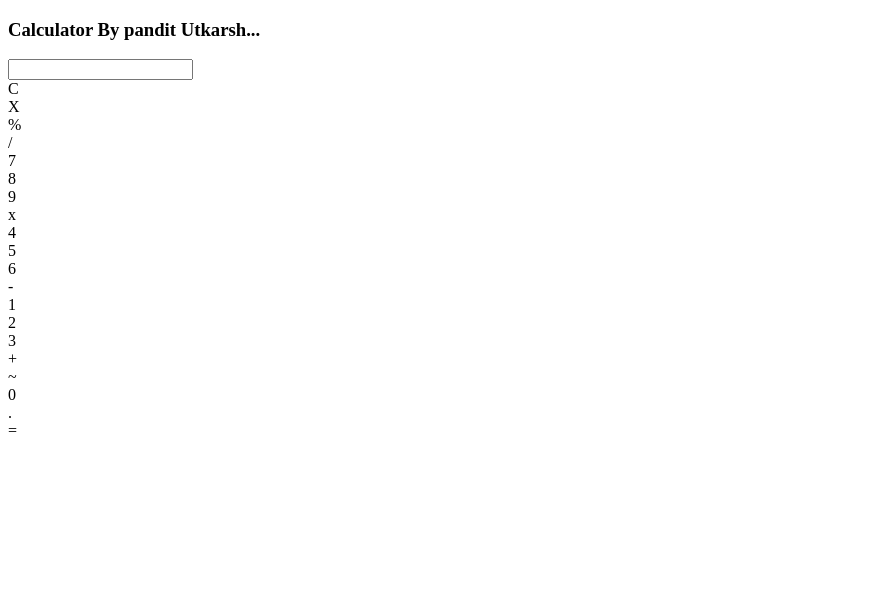
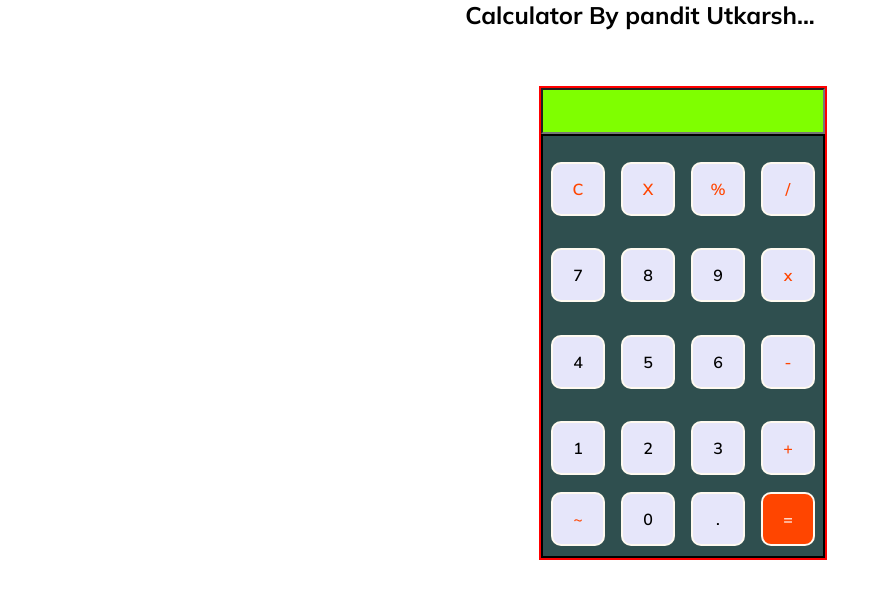
Before and after one commit to Utkp5/Calculator, a plain HTML site: page index.html in a window 1280 px wide. Shown: the whole page, without its empty margins (0-882 px from the left). Drawn offline with Linux system fonts and the light colour scheme.

Commit message:
make index.html and css file

```diff
--- a/index.css
+++ b/index.css
@@ -0,0 +1,57 @@
+@import url('https://fonts.googleapis.com/css2?family=Mulish:wght@200;300;400;500;600;700;800&display=swap');
+      * {
+        margin: 0;
+        font-family: 'Mulish', sans-serif;
+      }
+      #h3 {
+        text-align: center;
+        font-size: x-large;
+      }
+      #input_text {
+        height: 40px;
+        width: 276px;
+        text-align: end;
+        font-size: xx-large;
+        font-weight: 600;
+        background: chartreuse;
+      }
+      .main {
+        position: absolute;
+        top: 85.5px;
+        left: 539px;
+        display: flex;
+        align-items: center;
+        flex-direction: column;
+        border: 2px solid red;
+      }
+      .container {
+        background-color: darkslategray;
+        height: 400px;
+        width: 280px;
+        display: grid;
+        grid-template-columns: 1fr 1fr 1fr 1fr;
+        grid-template-rows: 1fr 1fr 1fr 1fr;
+        place-items: center;
+        padding: 10px 0px;
+        border: 2px solid black;
+        /* border-radius: 10px; */
+      }
+      .item {
+        background-color: lavender;
+        height: 50px;
+        width: 50px;
+        border: 2px solid floralwhite;
+        border-radius: 10px;
+        display: flex;
+        justify-content: center;
+        align-items: center;
+        cursor: pointer;
+        font-weight: 600;
+      }
+      .item20 {
+        background-color: orangered;
+        color: white;
+      }
+      .item_color {
+        color: orangered;
+      }
--- a/index.html
+++ b/index.html
@@ -5,6 +5,7 @@
     <meta http-equiv="X-UA-Compatible" content="IE=edge" />
     <meta name="viewport" content="width=device-width, initial-scale=1.0" />
     <title>Calculator By pandit Utkarsh</title>
+    <link rel="stylesheet" href="./index.css">
   </head>
   <body>
     <h3 id="h3">Calculator By pandit Utkarsh...</h3>
```
